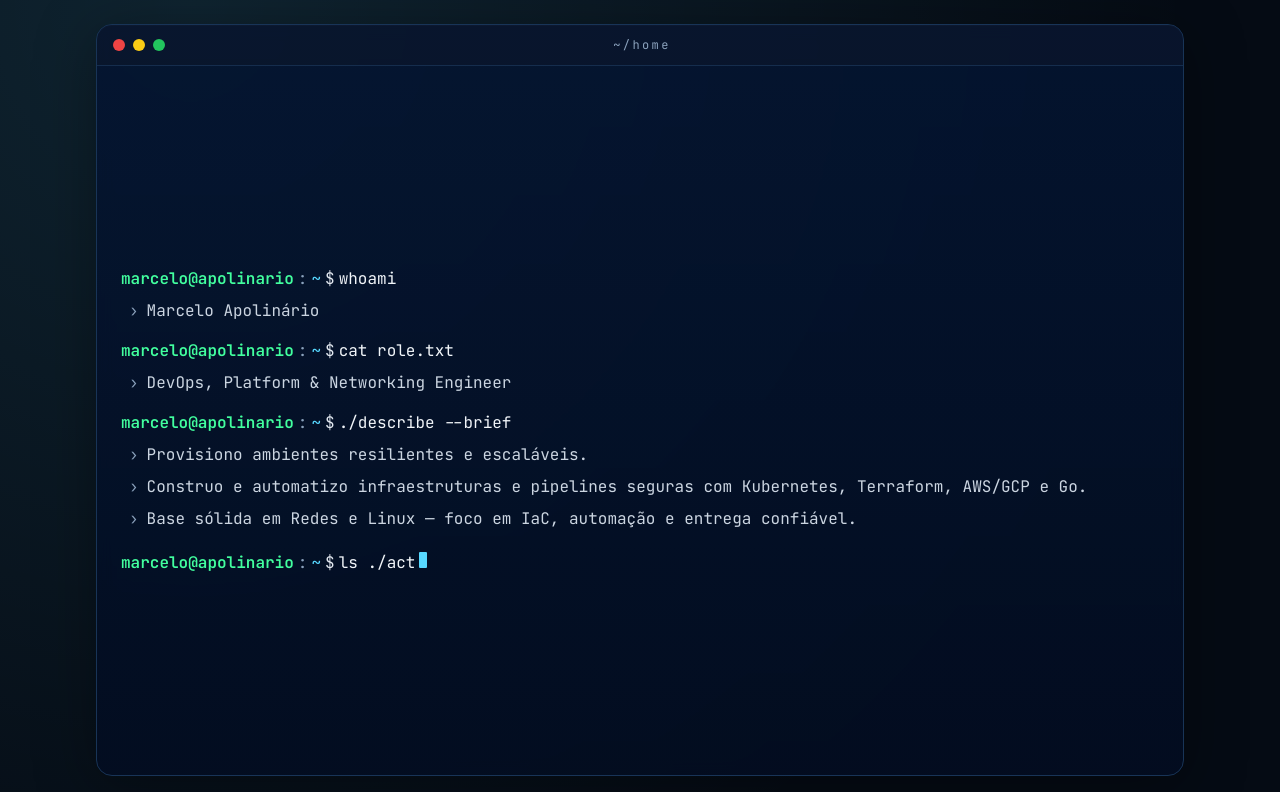
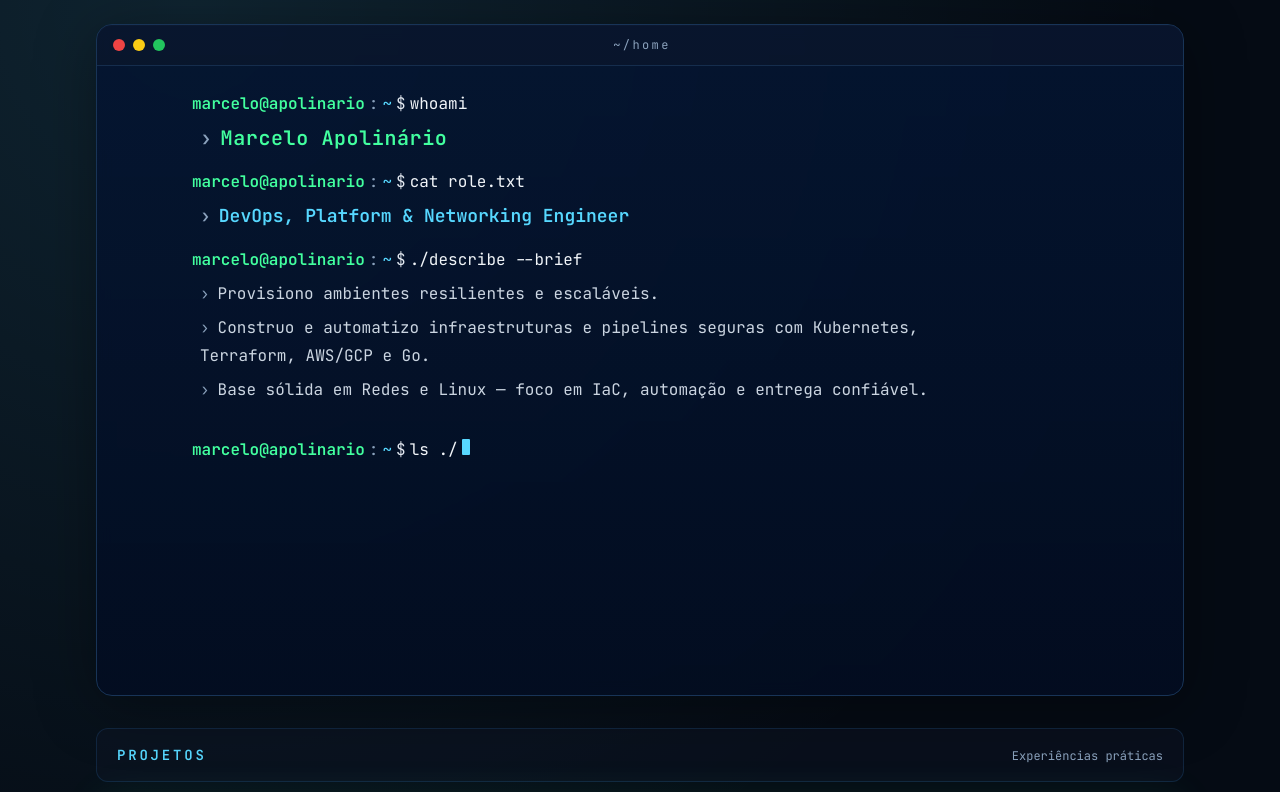
Before and after one commit to apolinario0x21/sturdy-parakeet, a Next.js app: page / in a window 1280 px wide. Shown: the top 792 px of the page. Built offline with nearby package versions, Linux system fonts and the light colour scheme.

Commit message:
Refine hero terminal layout spacing and hierarchy

```diff
--- a/components/sections/Hero.tsx
+++ b/components/sections/Hero.tsx
@@ -217,7 +217,7 @@ export function Hero() {
   }, [rendered.length, done]);
 
   return (
-    <header className="grid w-full grid-cols-1 lg:min-h-[calc(100svh-3rem)]">
+    <header className="grid w-full grid-cols-1 lg:min-h-[calc(90svh-3rem)]">
       <section className="hero-panel terminal-card w-full overflow-hidden border-term-border lg:flex lg:h-full lg:flex-col">
         <div className="flex items-center justify-between border-b border-term-border/80 bg-slate-900/50 px-4 py-3">
           <div className="flex items-center gap-2">
@@ -229,22 +229,35 @@ export function Hero() {
           <div className="w-12" aria-hidden />
         </div>
 
-        <div className="h-[64svh] overflow-x-hidden overflow-y-auto px-3 py-4 text-sm leading-6 sm:h-[65vh] sm:px-6 sm:py-6 sm:text-base sm:leading-7 lg:h-auto lg:min-h-0 lg:flex-1">
-          <div className="md:flex md:min-h-full md:flex-col md:justify-center">
+        <div className="h-[58svh] overflow-x-hidden overflow-y-auto px-3 py-3 text-sm leading-6 sm:h-[60vh] sm:px-6 sm:py-5 sm:text-base sm:leading-7 lg:h-auto lg:min-h-0 lg:flex-1 lg:py-6">
+          <div className="mx-auto flex w-full max-w-4xl flex-col justify-start lg:justify-center lg:pb-4">
             {rendered.map((block, index) => {
               if (block.type === 'prompt') {
                 return (
-                  <div key={index} className="mb-1 min-w-0">
+                  <div key={index} className="mb-1.5 min-w-0">
                     <PromptLine text={block.text} />
                   </div>
                 );
               }
 
               if (block.type === 'output') {
+                const isName = block.step === 1;
+                const isRole = block.step === 3;
+                const isDescription = block.step === 5;
+
                 return (
-                  <div key={index} className="mb-3 space-y-1">
+                  <div key={index} className={`space-y-1.5 ${isDescription ? 'mb-6' : 'mb-4'}`}>
                     {block.lines.map((line, lineIndex) => (
-                      <p key={lineIndex} className="pl-2 text-slate-300">
+                      <p
+                        key={lineIndex}
+                        className={`pl-2 ${
+                          isName
+                            ? 'text-lg font-semibold tracking-[0.03em] text-term-green sm:text-xl'
+                            : isRole
+                              ? 'font-semibold text-term-cyan sm:text-lg'
+                              : 'max-w-3xl text-slate-300'
+                        }`}
+                      >
                         <span className="mr-2 text-term-mute">›</span>
                         {line}
                       </p>
@@ -254,7 +267,7 @@ export function Hero() {
               }
 
               return (
-                <div key={index} className="mb-2">
+                <div key={index} className="mb-2 mt-1">
                   <p className="mb-3 text-xs uppercase tracking-[0.16em] text-term-mute">› 2 items found</p>
                   <div className="flex flex-wrap gap-3">
                     <CtaButton label={block.lines[0]} href="#projetos" primary />
@@ -265,7 +278,7 @@ export function Hero() {
             })}
 
             {!done && (
-              <div className="mt-1 min-w-0">
+              <div className="mt-2 min-w-0">
                 <PromptLine text={currentPromptText} cursor />
               </div>
             )}
```
